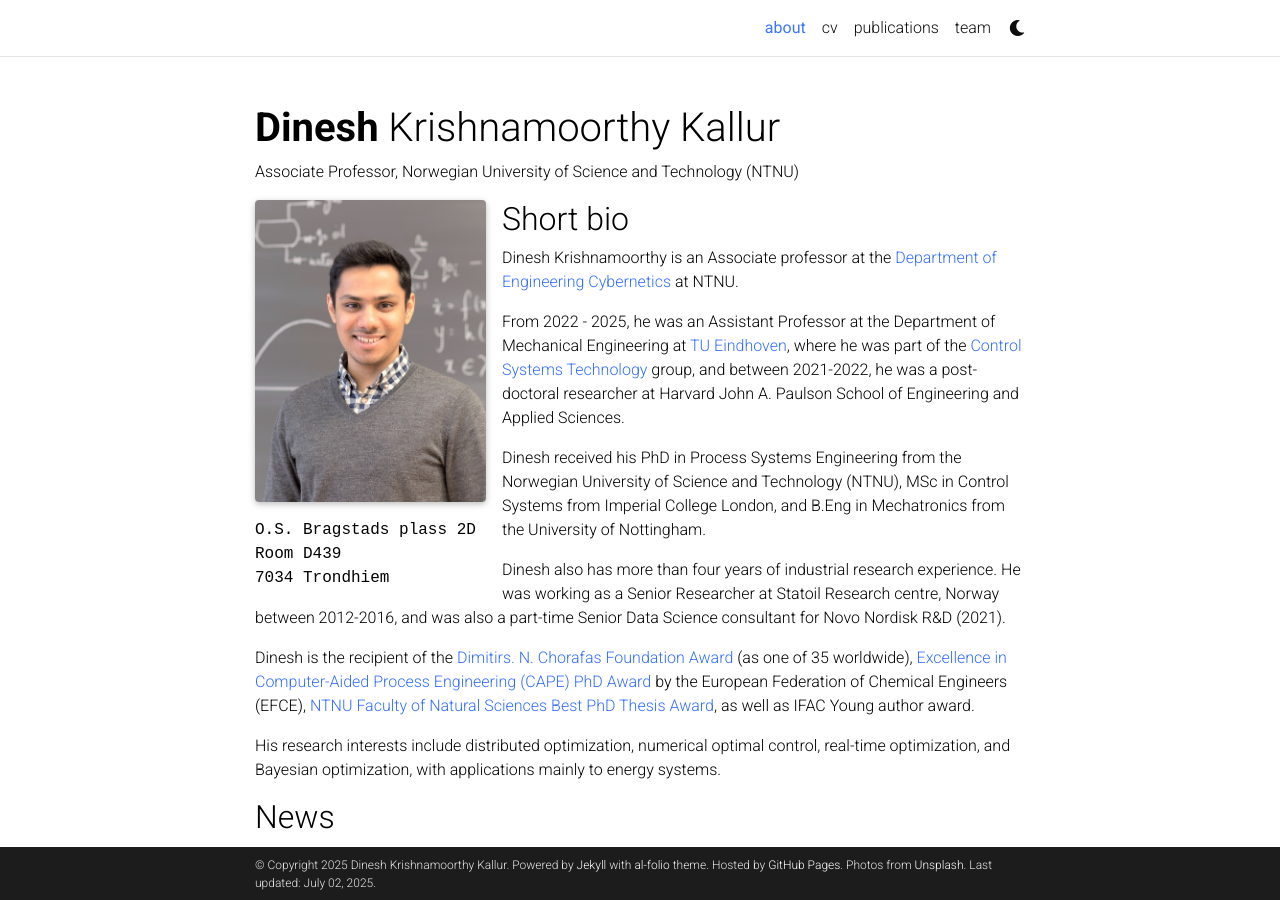
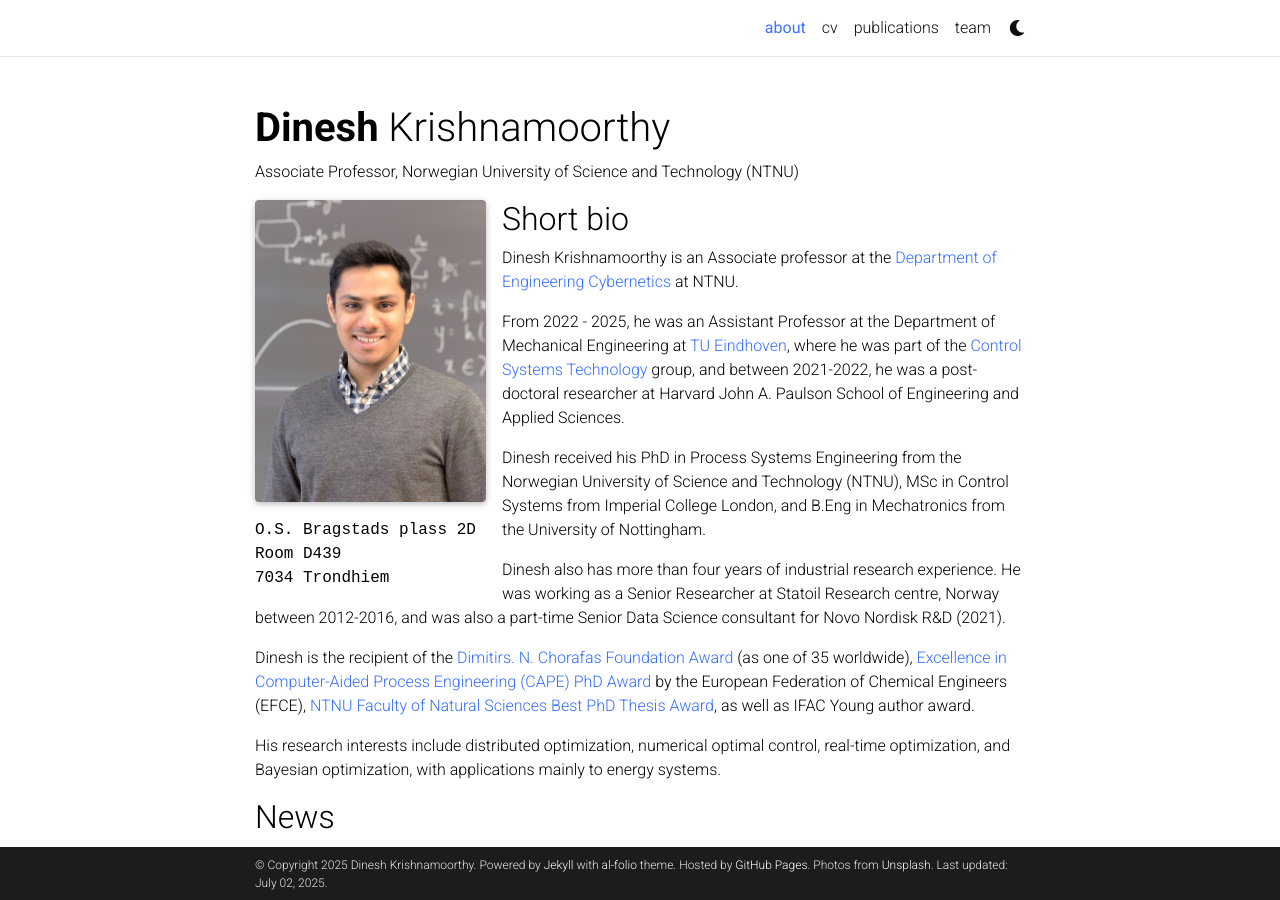
Before and after one commit to dinesh-krishnamoorthy/dinesh-krishnamoorthy.github.io, a Jekyll site: the page built from _pages/about.md, in a window 1280 px wide and 900 px high. Built offline with Jekyll 4.4.1, drawn with Linux system fonts in a browser that asks for light colours; full-size pictures stand in for the smaller copies a plugin makes; comment, search, counter and statistics services are not loaded; a style sheet for code colours, icons or effects is not loaded; some of the changed lines change nothing that is shown.

Commit message:
Update _config.yml

```diff
--- a/_config.yml
+++ b/_config.yml
@@ -4,11 +4,11 @@
 
 title: blank # the website title (if blank, full name will be used instead)
 first_name: Dinesh
-middle_name: Krishnamoorthy
-last_name: Kallur
-email: d.krishnamoorthy@tue.nl
+middle_name:
+last_name: Krishnamoorthy
+email: dinesh.krishnamoorthy@ntnu.no
 description: > # the ">" symbol means to ignore newlines until "footer_text:"
- Assistant Professor, TU/e.
+ Associate Professor, NTNU.
 footer_text: >
   Powered by <a href="https://jekyllrb.com/" target="_blank">Jekyll</a> with <a href="https://github.com/alshedivat/al-folio">al-folio</a> theme.
   Hosted by <a href="https://pages.github.com/" target="_blank">GitHub Pages</a>.
```
